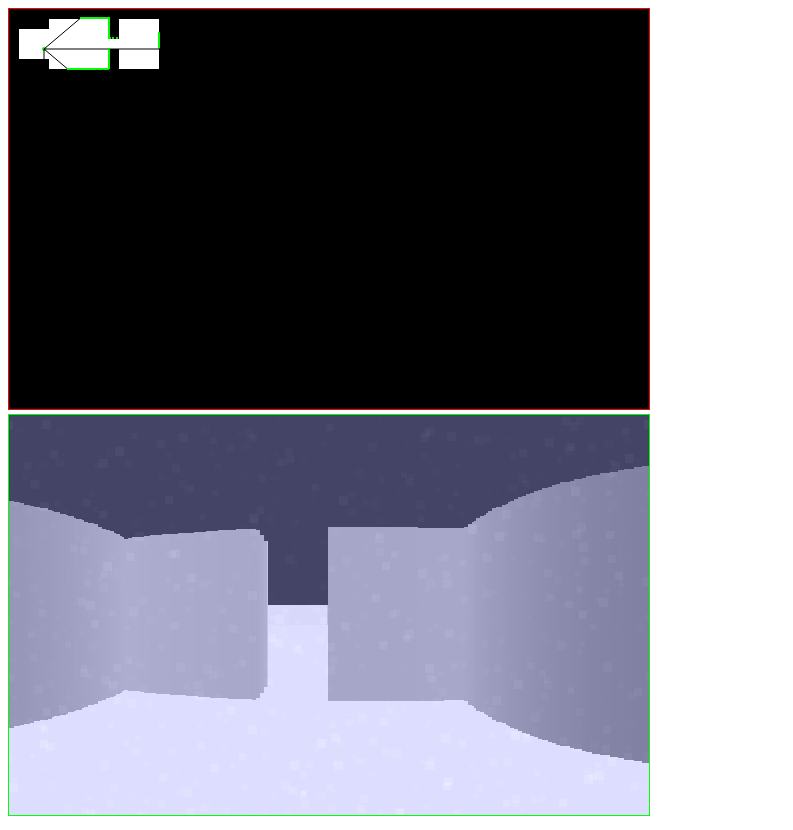
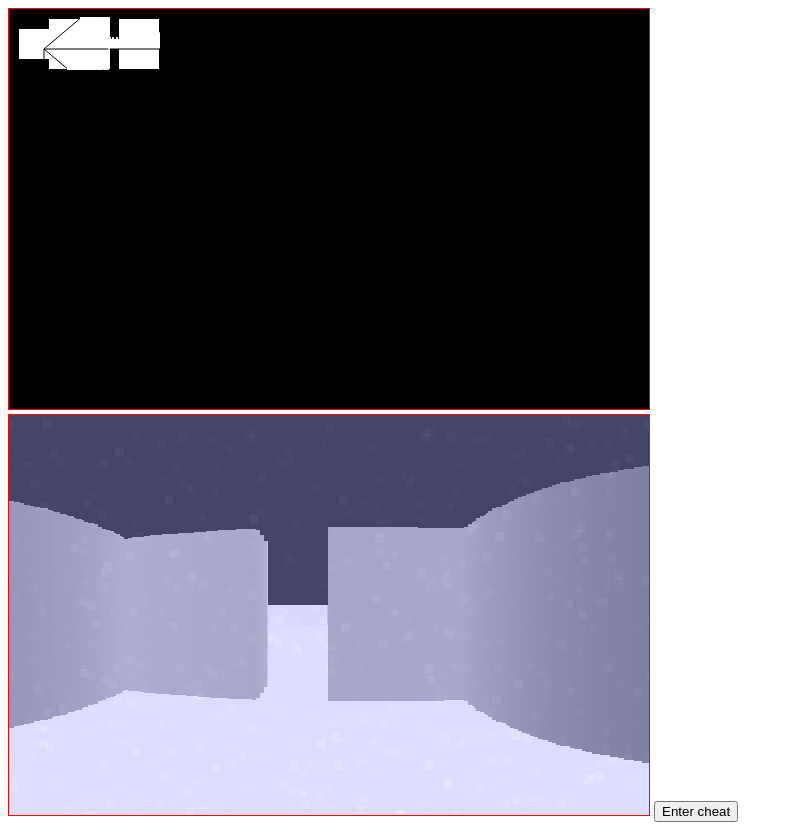
Before and after one commit to sp0lsh/inTheNight, a plain HTML site: page index.html in a window 1280 px wide. Shown: the whole page, without its empty margins (0-793 px from the left). Drawn offline with Linux system fonts and the light colour scheme; animation ran at ten frames a second.

Commit message:
Done 1 zad

```diff
--- a/engine.js
+++ b/engine.js
@@ -201,7 +201,7 @@ function TopDown ( aGame, canvas ) { 'use strict';
 
 		this.ctx.beginPath();
 		this.ctx.arc( x, y, r, 0, 2 * Math.PI, false);
-		this.ctx.fillStyle = color;
+		//this.ctx.fillStyle = color;
 		this.ctx.fill();
 	};
 
@@ -439,7 +439,7 @@ function ScanLine ( aGame, canvas ) { 'use strict';
 			var hitInfo = this.game.traceV( intPos, currTarget.toInt() );
 			var depth = lineOfSight;
 			if ( hitInfo.hit ) {
-				this.topDown.drawDotV( hitInfo.pos.toInt(), 1, 0xFFFF00 );
+				this.topDown.drawDotV( hitInfo.pos.toInt(), 1,0xFFFF00 );
 
 				//depth = this.frustrumDepth( player, hitInfo.pos );
 				//var depth2 = this.perpendicularDepth( player, hitInfo.pos );
--- a/game.js
+++ b/game.js
@@ -499,7 +499,7 @@ function GameObject( name ) {
 	this.pos = new Vec2();
 	this.width = 10;
 	this.height = 10;
-	this.color = "#FF00FF";
+	this.color = 0xFF00FF;
 
 	this.vel = new Vec2();
 
--- a/index.html
+++ b/index.html
@@ -2,26 +2,62 @@
 <html>
   <head>
     <title>inTheNight</title>
+	<meta http-equiv="content-type" content="text/html; charset=ISO-8859-1">
 	<script type="text/javascript" charset="utf-8" src="engine.js"></script>
     <script type="text/javascript" charset="utf-8" src="game.js"></script>
   </head>
   <body>
-    <canvas id="viewport2d" height="400" width="640"
+    <script type="text/javascript" >
 
-	style="border:1px solid #FF0000;">
+	//=================
+	// PreInit
+	//=================
 
-	</canvas>
-	<canvas id="viewport" height="400" width="640"
+	var game = new Game();
 
-	style="border:1px solid #00FF00;">
+	//=================
+	// Some stuff to get task done for course
+	//=================
 
-	</canvas>
-    <script type="text/javascript" charset="utf-8">
+	function Settings ( w, h ) {
+		this.viewW = w;
+		this.viewH = h;
+	};
+
+	var settings = new Settings( 640, 400 );
+
+	// document.writeln(); adds new line after writting ;/
+	var canvas1 = " <canvas id=\"" + game.CANVAS_TD_ID + "\" height=\""
+					+ settings.viewH + "\" width=\""
+					+ settings.viewW + "\" style=\"border:1px solid #FF0000;\"></canvas> ";
+	var canvas2 = " <canvas id=\"" + game.CANVAS_SL_ID + "\" height=\""
+					+ settings.viewH + "\" width=\""
+					+ settings.viewW + "\" style=\"border:1px solid #FF0000;\"></canvas> ";
+
+	document.writeln( canvas1 + canvas2 );
+
+	document.writeln( "<button id=\"cheatbtn\" >Enter cheat</button>" );
+
+	function cheat() {
+		var res = prompt( "How much gold to add:", "1000" );
+
+		if ( res !== null ) {
+			window.alert( "Ha, you wish you had " + res + " more gold!" );
+		}
+	}
+
+	function setupButton() {
+		var button = document.getElementById( "cheatbtn" );
+		button.addEventListener( "click", cheat );
+	};
+
+	setupButton();
+
 	//=================
 	// Init
 	//=================
 
-		var game = new Game();
+
 	game.initialize();
 
 
```
Also changed, not shown: pce.html (added, +34 -0 lines), TODO.txt. Lines whose indentation alone changed are shown as unchanged.
